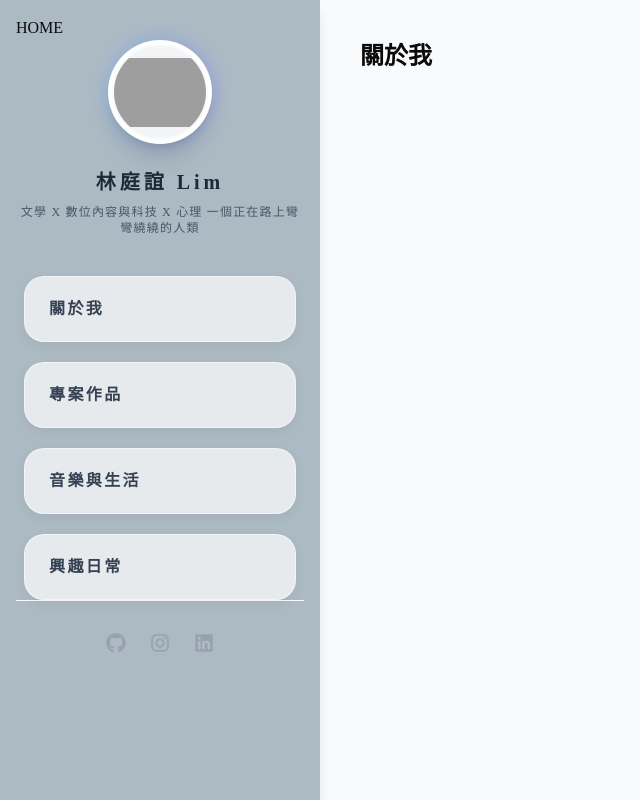
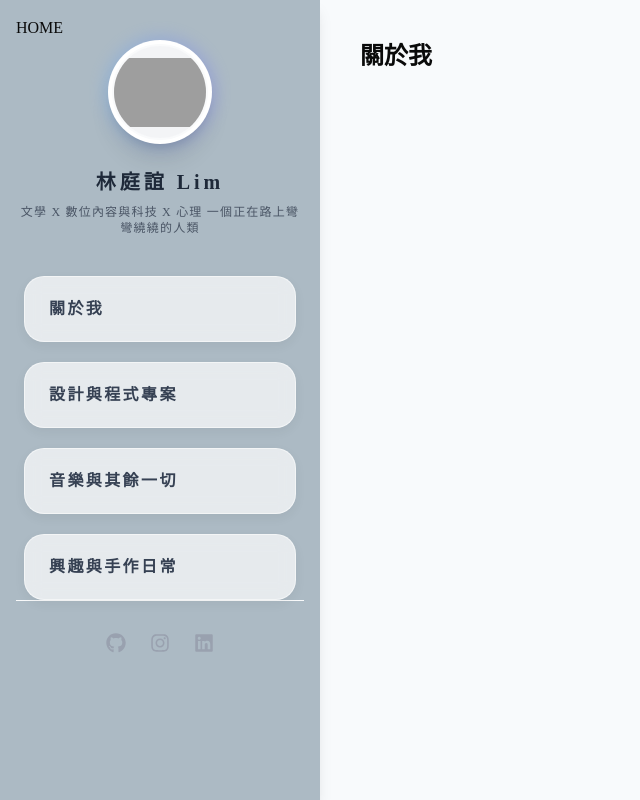
Before and after one commit to yeelin1128/1142_Web113101084_Hw1, a Next.js app: page /about in a window 1280 px wide. Shown: the whole page, without its empty margins (0-640 px from the left). Built offline with nearby package versions, Linux system fonts and the light colour scheme; grey boxes are pictures that could not be loaded.

Commit message:
feat: 47

```diff
--- a/component/Menu.tsx
+++ b/component/Menu.tsx
@@ -39,9 +39,9 @@ export default function Menu() {
       <nav className="flex flex-col gap-5 flex-grow px-2"> {/* 增加 gap 讓選項不擁擠 */}
         {[
           { name: "關於我", href: "/about" },
-          { name: "專案作品", href: "/programming-project" },
-          { name: "音樂與生活", href: "/design-project" },
-          { name: "興趣日常", href: "/hobby" }
+          { name: "設計與程式專案", href: "/design-project" },
+          { name: "音樂與其餘一切", href: "/music-project" },
+          { name: "興趣與手作日常", href: "/hobby" }
         ].map((item) => (
           <Link key={item.href} href={item.href}>
             <div className="group relative bg-white/70 backdrop-blur-sm border border-white/50
```
